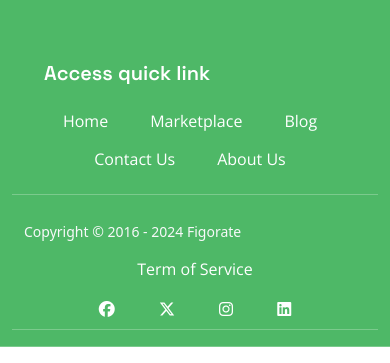
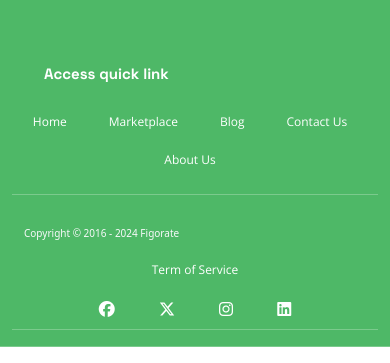
Before and after one commit to BigCelz/new-figorate-about-page, a plain HTML site: page index.html in a window 390 px wide. Shown: the part 5598-5961 px from the top of the page. Drawn offline with nearby package versions, Linux system fonts and the light colour scheme; a web font is replaced by a local one.

Commit message:
Update styles.css

```diff
--- a/styles.css
+++ b/styles.css
@@ -420,6 +420,7 @@ body {
 /* join end */
 
 
+
 /* footer section start */
 .footer{
     background: #4EB867;
@@ -531,8 +532,8 @@ body {
 
     .first-list-word{
         font-family: Space Grotesk;
-        font-size: 24px;
-        font-weight: 700;
+        font-size: 15px !important;
+        font-weight: 700 !important;
         line-height: 26.4px;
         text-align: left;
         color: #fff;
@@ -572,7 +573,7 @@ body {
 
     .footer-linkk{
         font-family: Open Sans;
-        font-size: 14px;
+        font-size: 12px !important;
         font-weight: 400 !important;
         line-height: 21.79px;
         text-align: center;
@@ -580,5 +581,18 @@ body {
         margin-right: 10px !important;
         margin-bottom: 0px !important;
     }
+
+    .footer-linkk-ii{
+        font-family: Open Sans;
+        font-size: 12px !important;
+        font-weight: 400 !important;
+        line-height: 21.79px;
+        text-align: center;
+        color: #fff !important;
+    }
+
+    .text-light small{
+        font-size: 10px !important;
+    }
 }
 /* footer section end */
```
